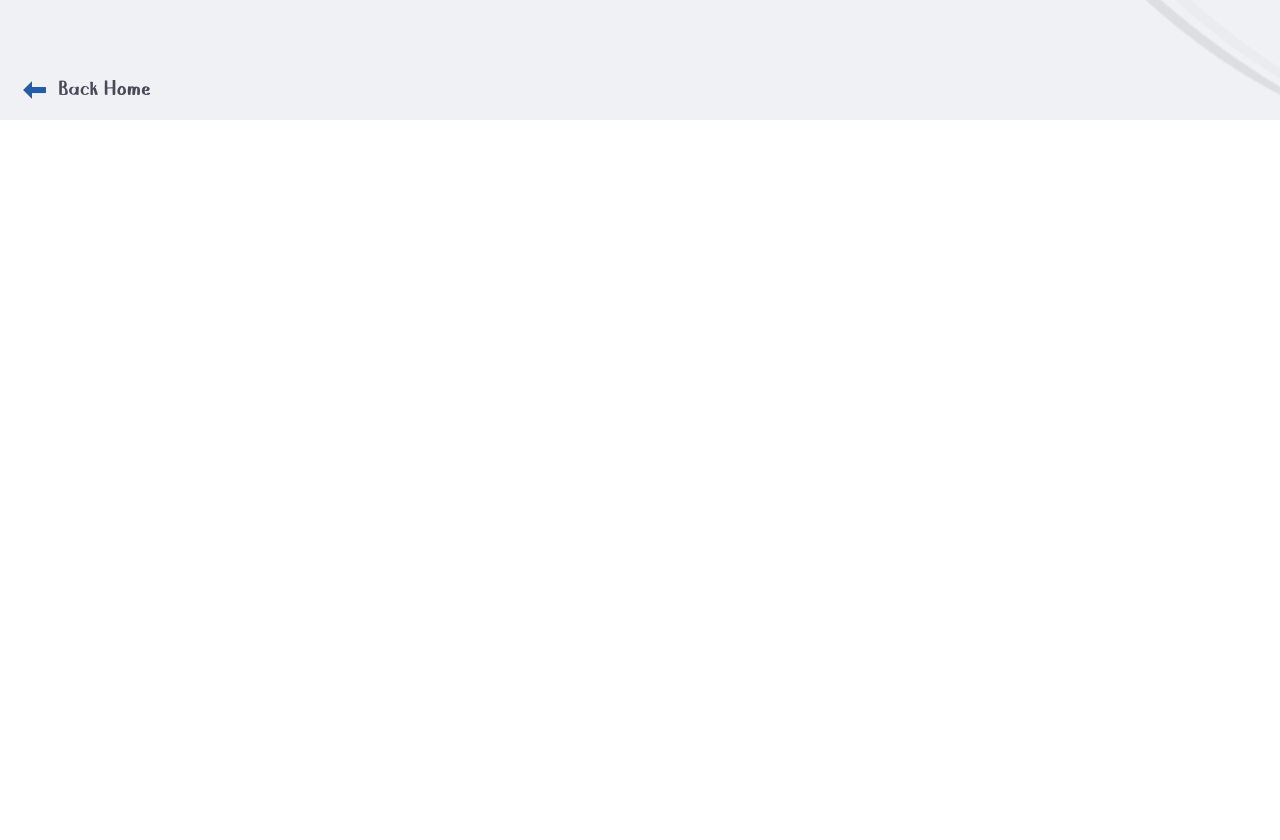
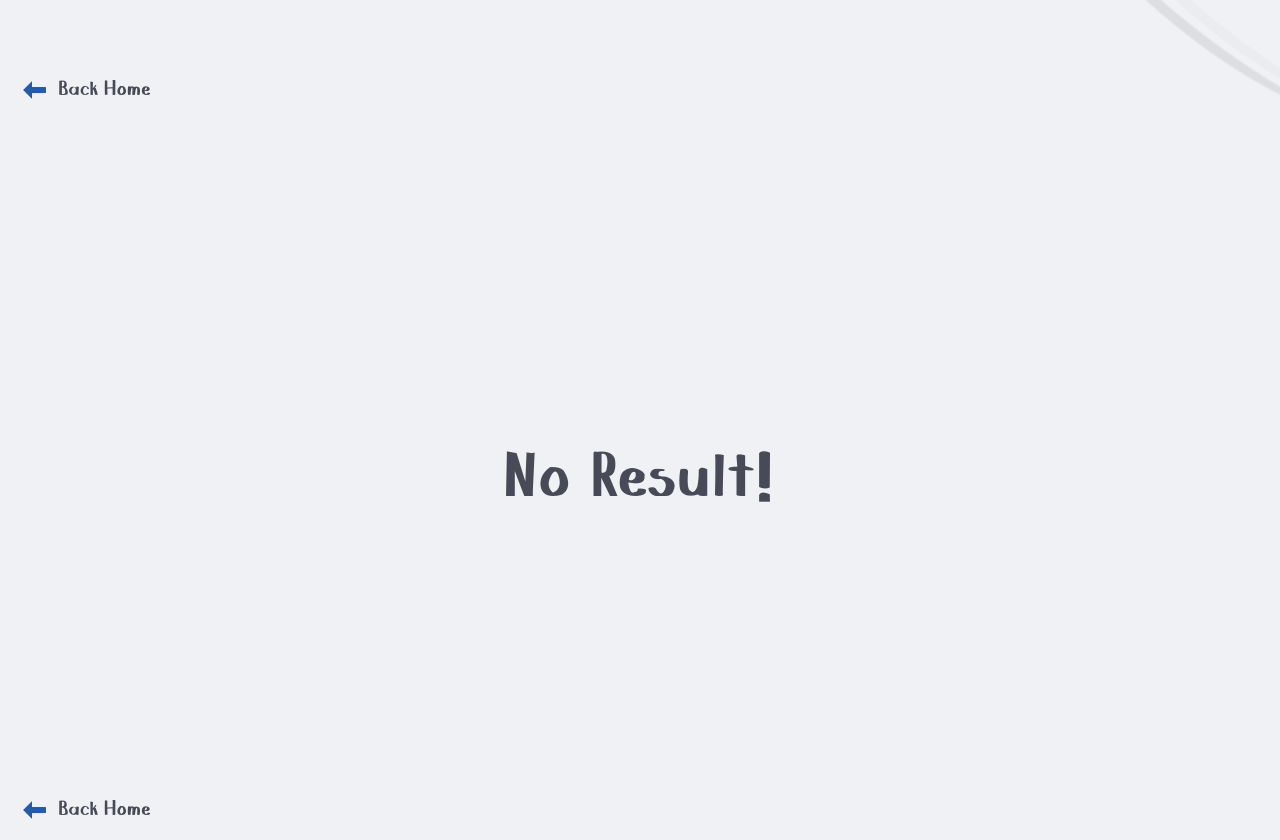
Before and after one commit to burcukaragozzz/reverse-spider-solitaire, a React (Create React App) app: page /rules in a window 1280 px wide. Shown: the part 680-1520 px from the top of the page. Before the commit the page ends 800 px from the top, so only its background shows below. Built offline with nearby package versions, Linux system fonts and the light colour scheme.

Commit message:
add noReuslt pages

```diff
--- a/src/App.tsx
+++ b/src/App.tsx
@@ -1,4 +1,4 @@
-import { BrowserRouter as Router, Switch, Route } from 'react-router-dom';
+import { BrowserRouter as Router, Switch, Route, BrowserRouter } from 'react-router-dom';
 import { DndProvider } from 'react-dnd';
 import { HTML5Backend } from 'react-dnd-html5-backend';
 import GlobalStyle from 'styles/globalStyles';
@@ -6,7 +6,7 @@ import GlobalStyle from 'styles/globalStyles';
 import { GameProvider, StyledThemeProvider } from 'contexts';
 
 import { Header } from 'components';
-import { HomePage, GamePage, RulesPage } from 'pages';
+import { HomePage, GamePage, RulesPage, NoResult } from 'pages';
 
 function App(): JSX.Element {
     return (
@@ -17,11 +17,12 @@ function App(): JSX.Element {
                         <GlobalStyle />
                         <Header />
                         <Router>
-                            <Switch>
+                            <BrowserRouter>
                                 <Route exact path="/" component={HomePage} />
                                 <Route exact path="/game" component={GamePage} />
                                 <Route exact path="/rules" component={RulesPage} />
-                            </Switch>
+                                <Route exact component={NoResult} />
+                            </BrowserRouter>
                         </Router>
                     </div>
                 </DndProvider>
--- /dev/null
+++ b/src/pages/NoResult/index.tsx
@@ -0,0 +1,18 @@
+import React from 'react';
+import { Link } from 'react-router-dom';
+
+import { PageContainer, Text, GoBackButton, Icon } from './styled';
+
+export const NoResult: React.FC = () => {
+    return (
+        <PageContainer>
+            <Text>No Result!</Text>
+            <Link to={'/'}>
+                <GoBackButton>
+                    <Icon src={'/icons/left-arrow.png'} width={36} />
+                    Back Home
+                </GoBackButton>
+            </Link>
+        </PageContainer>
+    );
+};
--- /dev/null
+++ b/src/pages/NoResult/styled.ts
@@ -0,0 +1,26 @@
+import styled from "styled-components/macro";
+import { FullPageView, TransparentButton } from 'definitions/styled-components';
+
+export const PageContainer = styled(FullPageView)`
+    display: flex;
+    flex-direction: column;
+    justify-content: center;
+    padding: 24px;
+`;
+
+export const Text = styled.span`
+    color: ${({ theme }) => theme.colors.textColor};
+    font-size: 64px;
+    text-align: center;
+`;
+
+export const GoBackButton = styled(TransparentButton)`
+    position: absolute;
+    left: 10px;
+    bottom: 5px;
+    // margin-top: 100px;
+`;
+
+export const Icon = styled.img`
+    padding-right: 10px;
+`;
--- a/src/pages/index.ts
+++ b/src/pages/index.ts
@@ -1,3 +1,4 @@
 export { HomePage } from './HomePage';
 export { GamePage } from './GamePage';
 export { RulesPage } from './RulesPages';
+export { NoResult } from './NoResult';
```
